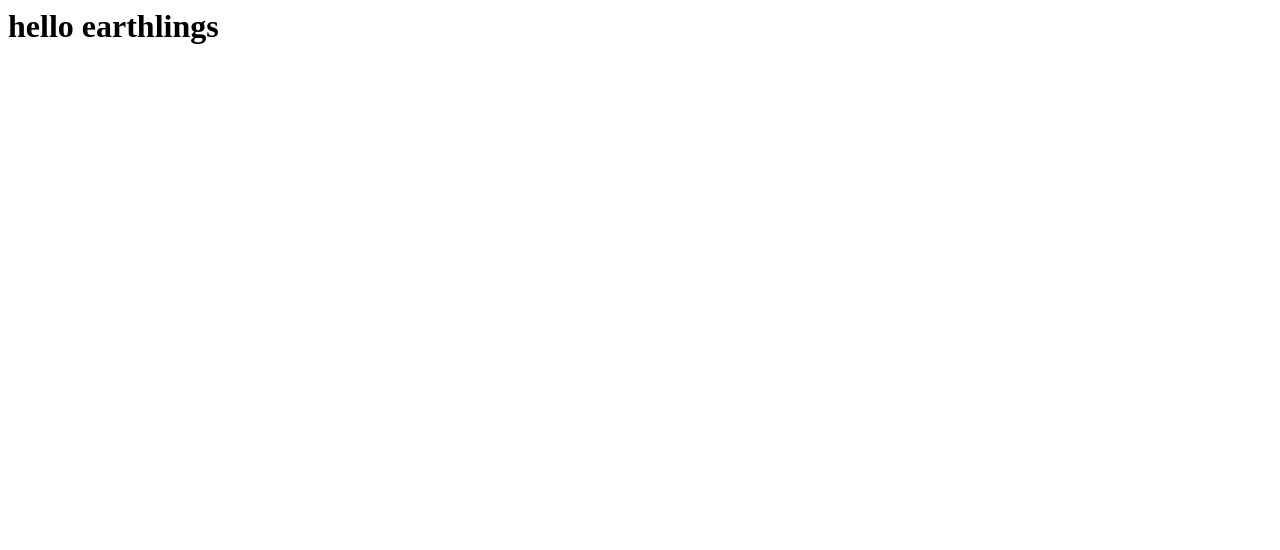
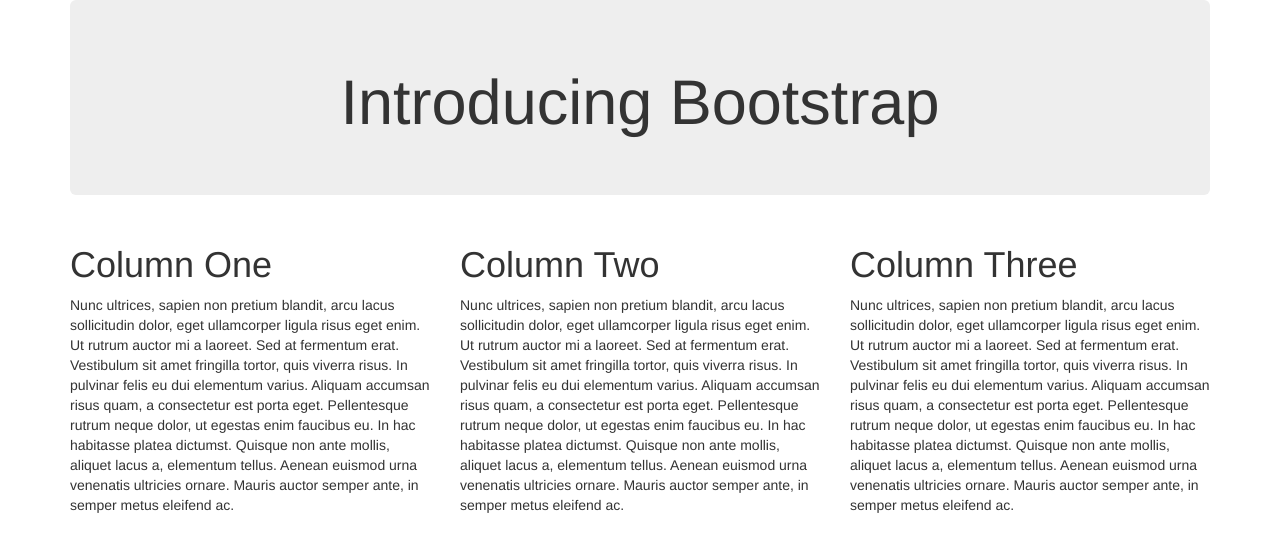
Before and after one commit to raclem/funky_avocados.html, a plain HTML site: page index.html in a window 1280 px wide. Drawn offline with nearby package versions, Linux system fonts and the light colour scheme.

Commit message:
Update index.html

```diff
--- a/index.html
+++ b/index.html
@@ -1 +1,34 @@
-<h1> hello earthlings </h1>
+<html>
+<head>
+  <title>
+    Boostrap Demo
+  </title>
+  <link rel="stylesheet" href="https://maxcdn.bootstrapcdn.com/bootstrap/3.3.7/css/bootstrap.min.css" integrity="sha384-BVYiiSIFeK1dGmJRAkycuHAHRg32OmUcww7on3RYdg4Va+PmSTsz/K68vbdEjh4u" crossorigin="anonymous">
+  <link href="https://fonts.googleapis.com/css?family=Amatic+SC|Open+Sans+Condensed:300" rel="stylesheet">
+</head>
+<body>
+  <div class="container">
+    <div class="jumbotron text-center">
+      <h1>Introducing Bootstrap</h1>
+    </div>
+  </div>
+
+  <div class="container">
+    <div class="row">
+      <div class="col-sm-4">
+        <h1>Column One</h1>
+        Nunc ultrices, sapien non pretium blandit, arcu lacus sollicitudin dolor, eget ullamcorper ligula risus eget enim. Ut rutrum auctor mi a laoreet. Sed at fermentum erat. Vestibulum sit amet fringilla tortor, quis viverra risus. In pulvinar felis eu dui elementum varius. Aliquam accumsan risus quam, a consectetur est porta eget. Pellentesque rutrum neque dolor, ut egestas enim faucibus eu. In hac habitasse platea dictumst. Quisque non ante mollis, aliquet lacus a, elementum tellus. Aenean euismod urna venenatis ultricies ornare. Mauris auctor semper ante, in semper metus eleifend ac.
+      </div>
+      <div class="col-sm-4">
+        <h1>Column Two</h1>
+        Nunc ultrices, sapien non pretium blandit, arcu lacus sollicitudin dolor, eget ullamcorper ligula risus eget enim. Ut rutrum auctor mi a laoreet. Sed at fermentum erat. Vestibulum sit amet fringilla tortor, quis viverra risus. In pulvinar felis eu dui elementum varius. Aliquam accumsan risus quam, a consectetur est porta eget. Pellentesque rutrum neque dolor, ut egestas enim faucibus eu. In hac habitasse platea dictumst. Quisque non ante mollis, aliquet lacus a, elementum tellus. Aenean euismod urna venenatis ultricies ornare. Mauris auctor semper ante, in semper metus eleifend ac.
+      </div>
+      <div class="col-sm-4">
+        <h1>Column Three</h1>
+        Nunc ultrices, sapien non pretium blandit, arcu lacus sollicitudin dolor, eget ullamcorper ligula risus eget enim. Ut rutrum auctor mi a laoreet. Sed at fermentum erat. Vestibulum sit amet fringilla tortor, quis viverra risus. In pulvinar felis eu dui elementum varius. Aliquam accumsan risus quam, a consectetur est porta eget. Pellentesque rutrum neque dolor, ut egestas enim faucibus eu. In hac habitasse platea dictumst. Quisque non ante mollis, aliquet lacus a, elementum tellus. Aenean euismod urna venenatis ultricies ornare. Mauris auctor semper ante, in semper metus eleifend ac.
+      </div>
+    </div>
+  </div>
+
+</body>
+</html>
```
